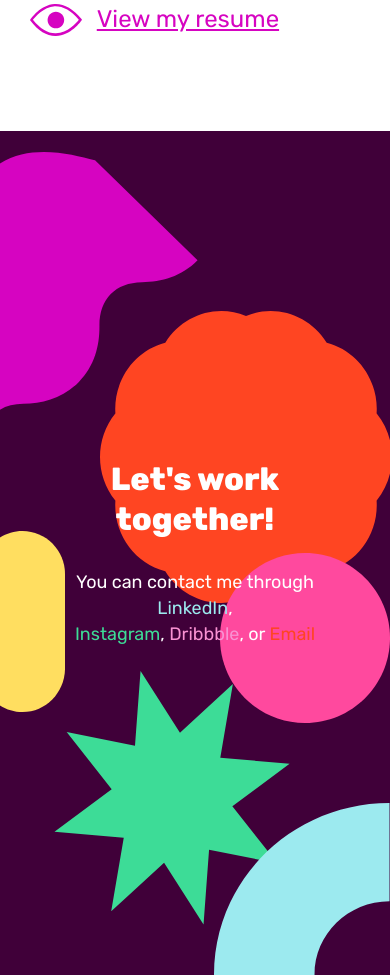
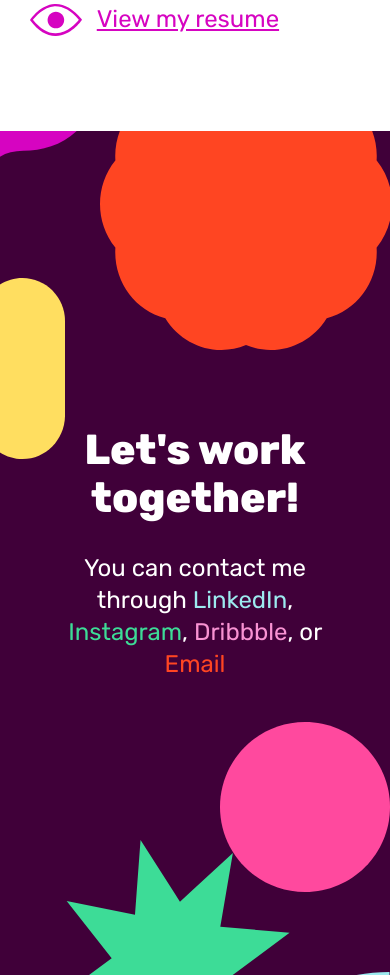
Before and after one commit to cesarolvr/gabiscaro-www, a Gatsby site: page /about in a window 390 px wide. Shown: the part 3839-4814 px from the top of the page. Built offline with nearby package versions, Linux system fonts and the light colour scheme; Gatsby itself is replaced by a stand-in of ours.

Commit message:
progresso cursor applied

```diff
--- a/src/components/contact/index.js
+++ b/src/components/contact/index.js
@@ -98,7 +98,7 @@ const Contact = ({ title }) => {
       <div className="title data-scroll" data-scroll>
         <div className="target">{title || `Don't be shy, say hi!`}</div>
       </div>
-      <div className="text data-scroll" data-scroll>
+      <span className="text data-scroll" data-scroll>
         <span className="target">
           You can contact me through{" "}
           <a
@@ -110,8 +110,8 @@ const Contact = ({ title }) => {
           </a>
           ,{" "}
         </span>
-      </div>
-      <div className="text data-scroll" data-scroll>
+      </span>
+      <span className="text data-scroll" data-scroll>
         <span className="target">
           <a
             href="https://www.instagram.com/gabiscaroo_/"
@@ -137,7 +137,7 @@ const Contact = ({ title }) => {
             Email
           </a>
         </span>
-      </div>
+      </span>
     </section>
   );
 };
--- a/src/components/contact/index.scss
+++ b/src/components/contact/index.scss
@@ -1,7 +1,7 @@
 .contact {
   background: #400039;
   width: 100%;
-  padding: 180px 60px;
+  padding: 180px 40px;
   text-align: center;
   display: flex;
   flex-direction: column;
@@ -30,8 +30,8 @@
     z-index: 20;
 
     @media (max-width: 768px) {
-      font-size: 32px;
-      line-height: 40px;
+      font-size: 42px;
+      line-height: 48px;
     }
   }
 
@@ -44,8 +44,8 @@
     z-index: 20;
 
     @media (max-width: 768px) {
-      font-size: 18px;
-      line-height: 26px;
+      font-size: 24px;
+      line-height: 32px;
     }
 
     a {
@@ -100,12 +100,20 @@
     width: 100%;
     height: 50%;
     top: 0;
+
+    @media (max-width: 768px) {
+      top: -30%;
+    }
   }
 
   .lastgroup {
     width: 100%;
     height: 50%;
     bottom: 0;
+
+    @media (max-width: 768px) {
+      bottom: -20%;
+    }
   }
 
   .red {
--- a/src/hooks/useScroll.js
+++ b/src/hooks/useScroll.js
@@ -24,7 +24,7 @@ const useScroll = () => {
         importLocomotive().then((Locomotive) => {
           scroll = new Locomotive({
             el: document.querySelector(".scroll-content"),
-            // repeat: true
+            repeat: true
           });
         });
       }, 3700);
--- a/src/styles/home.scss
+++ b/src/styles/home.scss
@@ -11,6 +11,7 @@
 
   @media (max-width: 868px) {
     flex-direction: column;
+    padding-top: 0;
   }
 }
 
@@ -49,6 +50,10 @@
   margin-top: 15%;
   order: 1;
   overflow: visible;
+
+  @media (max-width: 868px) {
+    margin-top: 0;
+  }
 
   .letters {
     display: block;
```
Also changed, not shown: 1 other file.
